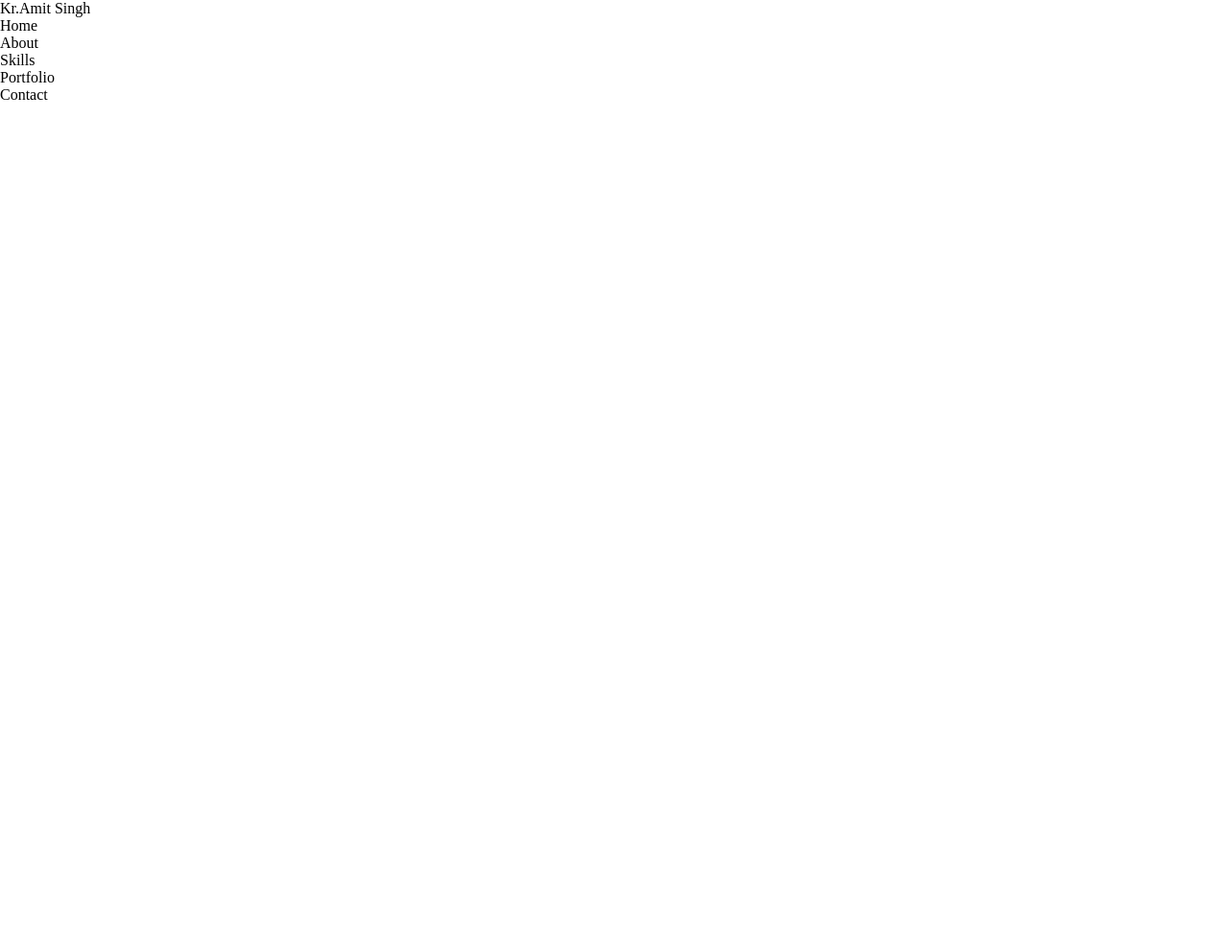
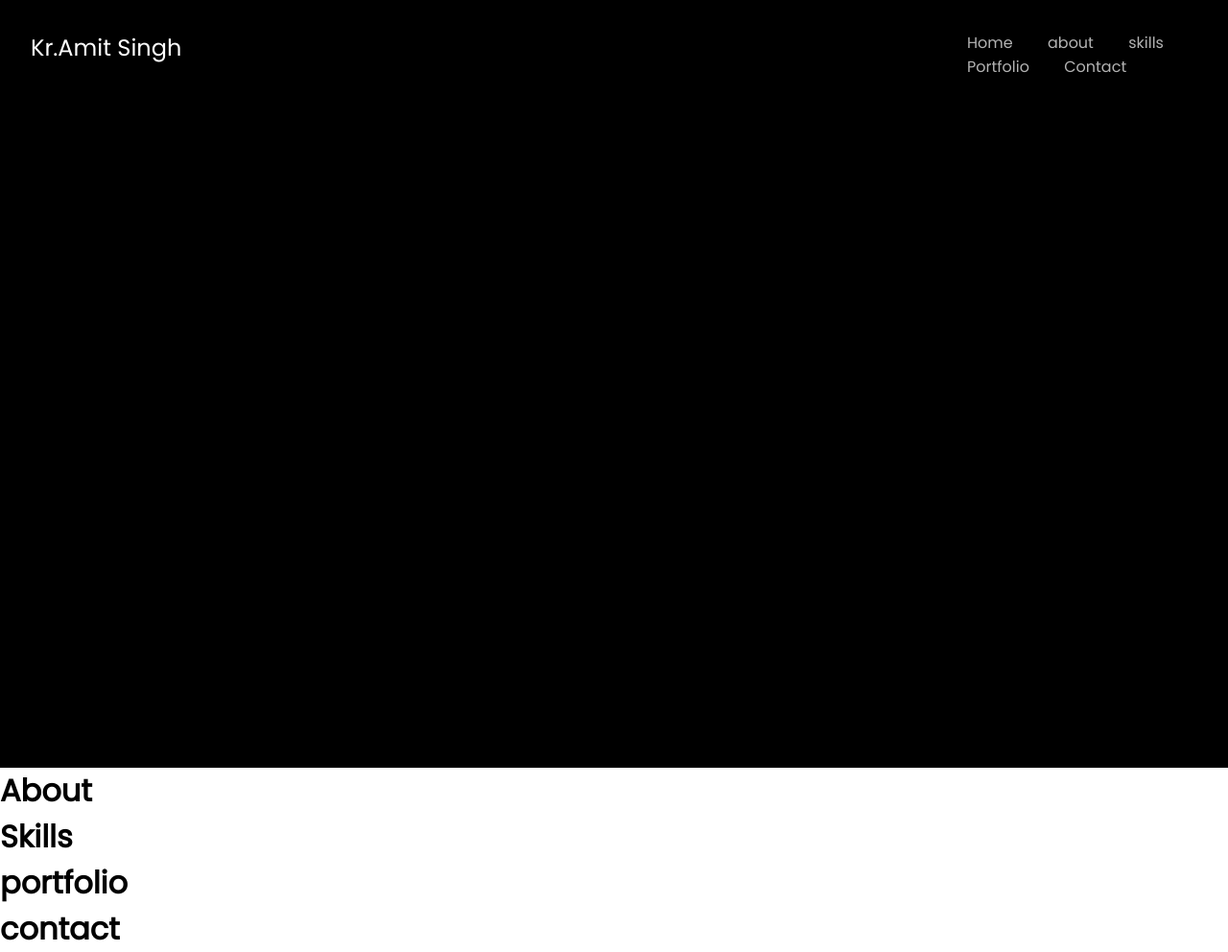
Before and after one commit to kramitsingh03/my-portfolio, a plain HTML site: page index.html in a window 1280 px wide. Shown: the whole page at 96% size. Before the commit the page ends 800 px from the top, so only its background shows below. Drawn offline with Linux system fonts and the light colour scheme.

Commit message:
add navbar and different section

```diff
--- a/index.html
+++ b/index.html
@@ -1,5 +1,6 @@
 <!DOCTYPE html>
 <html lang="en">
+
 <head>
     <meta charset="UTF-8">
     <meta name="viewport" content="width=device-width, initial-scale=1.0">
@@ -7,23 +8,55 @@
     <!--Css stylesheet file link-->
     <link rel="stylesheet" href="style.css">
     <!--Bootstrap link-->
+
+    <!--Google font link-->
+    <link rel="preconnect" href="https://fonts.googleapis.com">
+    <link rel="preconnect" href="https://fonts.gstatic.com" crossorigin>
+    <link href="https://fonts.googleapis.com/css2?family=Berkshire+Swash&family=Poppins&family=Raleway&display=swap"
+        rel="stylesheet">
 </head>
+
 <body>
     <div class="portfolio">
-    <div class="nav-bar">
-        <div class="nav-links">
+        <div class="nav-bar">
+
             <div class="logo">Kr.Amit Singh</div>
-            <ul>
-            <li>Home</li>
-            <li>About</li>
-            <li>Skills</li>
-            <li>Portfolio</li>
-            <li>Contact</li>
-        </ul></div>
+            <div class="nav-links">
+                <ul>
+                    <li><a href="#home">Home</a></li>
+                    <li><a href="#about">about</a></li>
+                    <li><a href="#skills">skills</a></li>
+                    <li><a href="#portfolio">Portfolio</a></li>
+                    <li><a href="#contact">Contact</a></li>
+                </ul>
+            </div>
+        </div>
+        <div class="profile"></div>
     </div>
-    <div class="profile"></div>
-</div>
+
+    <!--About section start here-->
+    <div id="about">
+        <h1>About</h1>
+
+    </div>
+    <!--About section end here-->
+    <!--Skills Section start here-->
+    <div id="skills">
+        <h1>Skills</h1>
+    </div>
+    <!--Skills Section end here-->
+    <!--portfolio Section start here-->
+    <div id="portfolio">
+        <h1>portfolio</h1>
+    </div>
+    <!--portfolio Section end here-->
+    <!--contact Section start here-->
+    <div id="contact">
+        <h1>contact</h1>
+    </div>
+    <!--contact Section end here-->
     <!--Javascript file link-->
     <script src="index.js"></script>
 </body>
+
 </html>
--- a/style.css
+++ b/style.css
@@ -2,4 +2,44 @@
     margin: 0;
     padding: 0;
     box-sizing: border-box;
+    list-style: none;
+    font-family: 'Poppins', sans-serif;
+    scroll-behavior: smooth;
 }
+.portfolio{
+    background-color: #000000;
+    width: 100%;
+    height: 100vh;
+}
+.nav-bar{
+    color: #fff;
+}
+
+.nav-bar{
+    display: flex;
+}
+.logo{
+    font-size: 1.5em;
+    margin: 2rem;
+}
+.nav-links{
+    position: absolute;
+    left:60rem;
+    justify-items: end;
+    margin: 2rem;
+
+
+}
+.nav-links ul li{
+    display: inline;
+    margin: 1rem;
+    opacity: 0.7;
+}
+.nav-links ul li a{
+    text-decoration: none;
+    color: #fff;
+}
+.nav-links ul li:hover{
+    cursor: pointer;
+    opacity: 1;
+}
```
